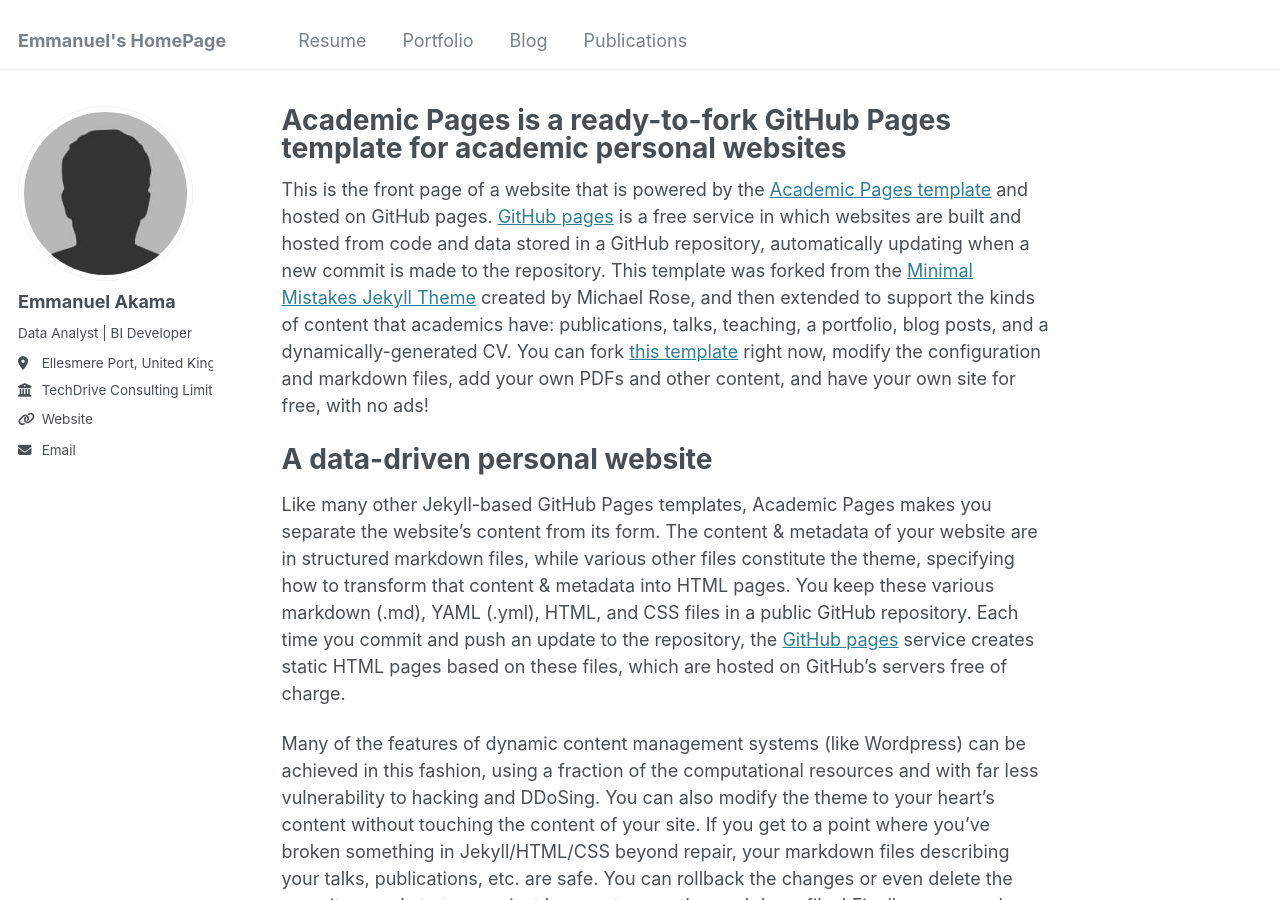
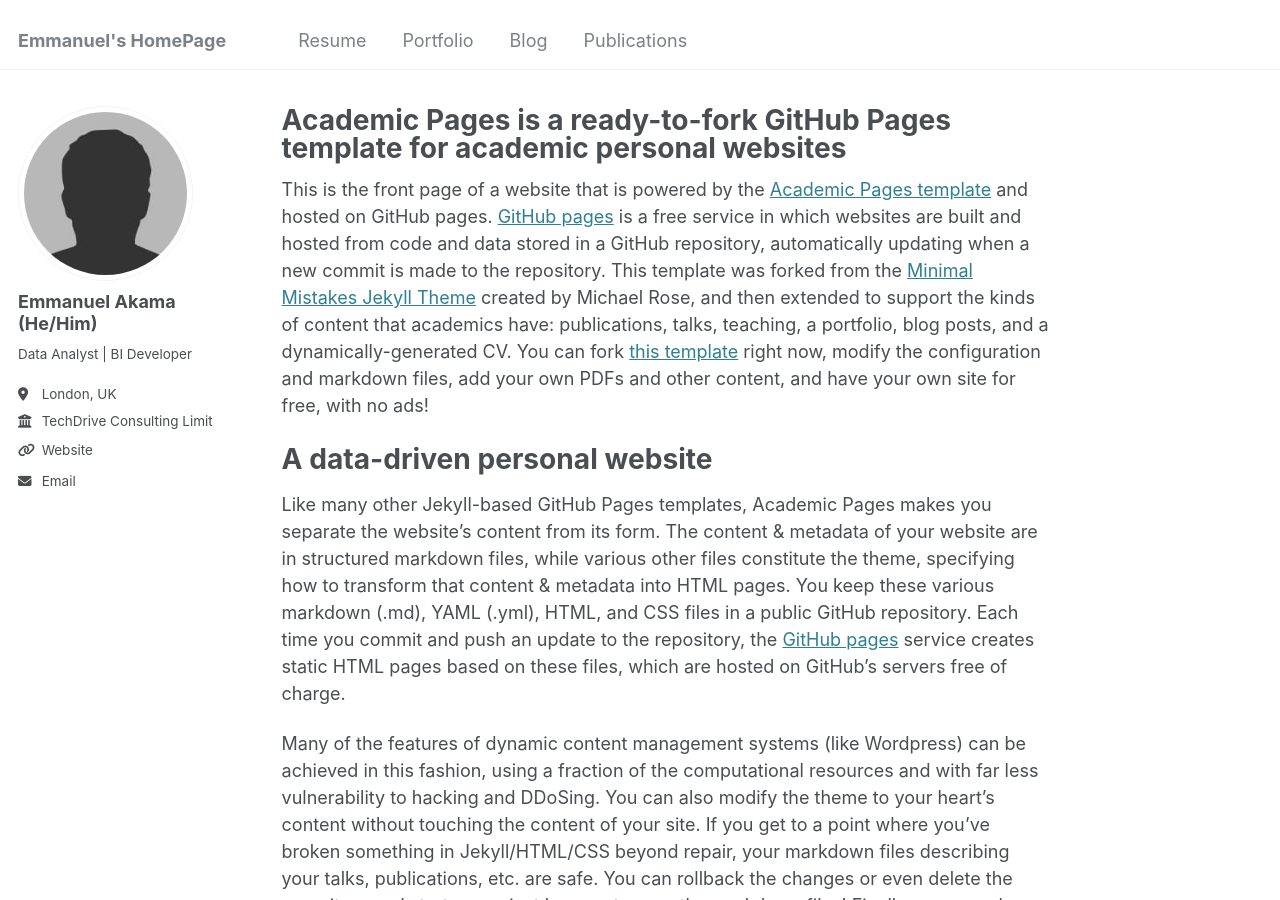
Before and after one commit to Akama-EO/Akama-EO.github.io, a Jekyll site: the page built from _pages/about.md, in a window 1280 px wide and 900 px high. Built offline with Jekyll 4.4.1, drawn with Linux system fonts in a browser that asks for light colours; part of the change alters nothing that is shown.

Commit message:
Update _config.yml

```diff
--- a/_config.yml
+++ b/_config.yml
@@ -22,10 +22,10 @@ repository               : "akama-eo.github.io"
 author:
   # Biographic information
   avatar           : "bio-photo.jpg"
-  name             : "Emmanuel Akama"
-  pronouns         : "Data Analyst | BI Developer" # For example, "(He/Him)"
-  bio              : # For example, "With over 2 year experience in data analysis, I have a proven track record of turning raw data into meaningful information. My analytical skills, combined with a deep understanding of various industries, allow me to provide valuable insights that drives business success"
-  location         : "Ellesmere Port, United Kingdom"
+  name             : "Emmanuel Akama (He/Him)"
+  pronouns         : "Data Analyst | BI Developer"
+  bio              : ""
+  location         : "London, UK"
   employer         : "TechDrive Consulting Limited"
   uri              : https://akama-eo.github.io
   email            : "emmanuel.akama@gmail.com"
```
